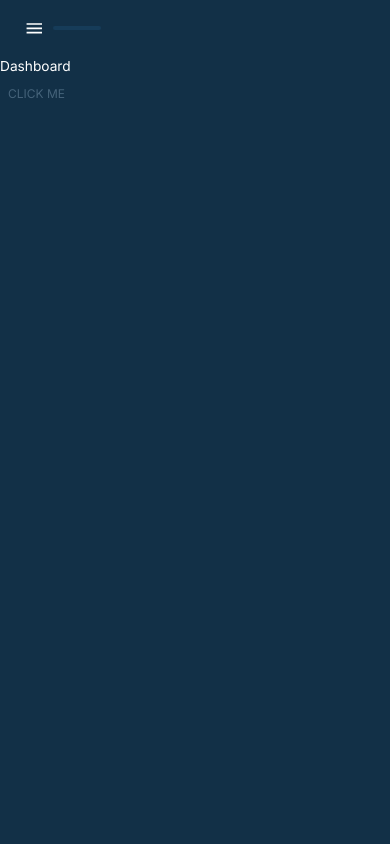
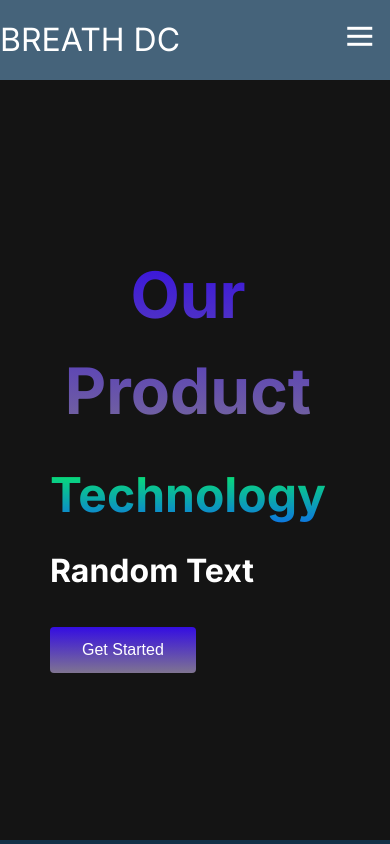
Before and after one commit to rachel-reese/BDC_app, a React (Create React App) app in the folder client/: page / in a window 390 px wide. Before the commit this address led to /dashboard. Built offline with nearby package versions, Linux system fonts and the light colour scheme.

Commit message:
Added buttons on the home screen

```diff
--- a/client/src/App.js
+++ b/client/src/App.js
@@ -8,6 +8,7 @@ import Dashboard from "scenes/dashboard";
 import CheckStatus from "scenes/checkstatus";
 import AirQuality from "scenes/airquality";
 import Layout from "scenes/layout";
+import HomePage from "scenes/home";
 
 
 function App() {
@@ -20,7 +21,7 @@ function App() {
           <CssBaseline />
           <Routes>
             <Route element={<Layout />}>
-              <Route path="/" element={<Navigate to="/dashboard" replace />} />
+              <Route path="/" element={<HomePage />} />
               <Route path="/dashboard" element={<Dashboard />} />
               <Route path="/checkstatus" element={<CheckStatus />} />
               <Route path="/airquality" element={<AirQuality />} />
--- /dev/null
+++ b/client/src/components/Landing.css
@@ -0,0 +1,97 @@
+.main{
+    background-color: #141414;
+}
+
+.main__container{
+    display: grid;
+    grid-template-columns: 1fr 1fr;
+    align-items: center;
+    justify-self: center;
+    margin:0 auto;
+    height: 90vh;
+    background-color: #141414;
+    z-index: 1;
+    width: 100%;
+    max-width:  1300px;
+    padding: 0 50px;
+}
+
+.main__content h1{
+    font-size: 4rem;
+    background-color: #4e54b5;
+    background-image: linear-gradient(to top, #7f7491 0% , #340de2 100%);
+    background-size: 100%;
+    -webkit-background-clip: text;
+    -moz-background-clip: text;
+    -webkit-text-fill-color: transparent;
+    -moz-text-filler-color: transparent;
+}
+
+.main__content h2{
+    font-size: 3rem;
+    background-color: #4e54b5;
+    background-image:linear-gradient(to top, #0e65f0 0% , #07fe55 100%) ;
+    background-size: 100%;
+    -webkit-background-clip: text;
+    -moz-background-clip: text;
+    -webkit-text-fill-color: transparent;
+    -moz-text-filler-color: transparent;
+}
+
+.main__content p{
+    margin-top: 1rem;
+    font-size: 2rem;
+    font-weight: 700;
+    color: #fff
+}
+
+.main__btn {
+    font-size: 1rem;
+    background-image: linear-gradient(to top, #7f7491 0% , #340de2 100%);
+    padding: 14px 32px;
+    border: none;
+    border-radius: 4px;
+    color: #fff;
+    margin-top: 2rem;
+    cursor: pointer;
+    position: relative;
+    transition: all 0.35s;
+    outline: none;
+
+}
+
+.main__btn a {
+    position: relative;
+    z-index: 2;
+    color: #fff;
+    text-decoration: none;
+}
+
+.main__btn:after {
+    position: absolute;
+    content: "";
+    top: 0;
+    left: 0;
+    width: 0;
+    height: 100%;
+    background: #8dd028;
+    transition: all 0.35s;
+    border-radius: 4px;
+}
+
+.main__btn:hover {
+    color: #fff;
+}
+
+.main__btn:hover:after {
+    width: 100%;
+}
+
+.main__img--conrainer {
+    text-align: center;
+}
+
+#main__img {
+    height: 80%;
+    width: 80%;
+}
--- /dev/null
+++ b/client/src/components/Landing.jsx
@@ -0,0 +1,21 @@
+import "./Landing.css"
+const Landing = () => {
+  return (<>
+    <div className="main">
+      <div className="main__container">
+        <div className="main__content">
+          <h1>Our Product</h1>
+          <h2>Technology</h2>
+          <p>Random Text</p>
+          <button className="main__btn"><a href="/">Get Started</a></button>
+        </div>
+        <div className="main__img--container">
+
+        </div>
+      </div>
+    </div>
+
+  </>)
+}
+
+export default Landing;
--- /dev/null
+++ b/client/src/components/Navbar.css
@@ -0,0 +1,191 @@
+.navbar{
+    background: #45637A;
+    height: 80px;
+    display: flex;
+    justify-content: center;
+    align-items: center;
+    font-size: 1.2rem;
+    position : sticky;
+    top: 0;
+    z-index:999 ;
+
+}
+
+.navbar__container{
+    display: flex;
+    justify-content: space-between;
+    height: 80px;
+    z-index: 1;
+    width: 100%;
+    max-width: 1300px;
+    margin: 0 auto;
+    padding:0 50px ;
+}
+
+#navbar__logo{
+    background-color: #ffffff;
+    background-size: 100% ;
+    -webkit-background-clip: text;
+    -moz-background-clip: text;
+    -webkit-text-fill-color: transparent;
+    -moz-text-fill-color: transparent;
+    display: flex;
+    align-items: center;
+    cursor: pointer;
+    text-decoration: none;
+    font-size: 2rem;
+}
+
+.fa-gem {
+    margin-right: 0.5rem;
+}
+
+.navbar__menu{
+    display: flex;
+    align-items: center;
+    list-style: none;
+    text-align: center;
+}
+
+.navbar__item{
+    height: 80px
+}
+
+.navbar__links{
+    color: #ffff;
+    display: flex;
+    align-items: center;
+    justify-content: center;
+    text-decoration: none;
+    padding: 0 1rem;
+    height: 100%;
+}
+
+.navbar__btn{
+    display: flex;
+    justify-content: center;
+    align-items: center;
+    padding: 0 1rem;
+    width: 100%;
+}
+
+.button{
+    display: flex;
+    justify-content: center;
+    align-items: center;
+    text-decoration: none;
+    padding: 10px 20px;
+    height: 100%;
+    width: 100%;
+    border: none;
+    outline: none;
+    border-radius: 4px;
+    background: #040f9f ;
+    color: #fff;
+}
+
+
+.button:hover{
+    background: navy;
+    transition: all 0.3s ease;
+}
+
+.navbar__links:hover{
+    color: grey;
+    transition: all 0.3s ease;
+}
+
+@media screen and (max-width: 960px){
+    .navbar__container{
+        display: flex;
+        justify-content: space-between;
+        height: 80px;
+        z-index: 1;
+        width: 100%;
+        max-width: 1300px;
+        padding: 0;
+    }
+    .navbar__menu{
+        display: grid;
+        grid-template-columns: auto;
+        margin: 0;
+        width: 100%;
+        position: absolute;
+        top: -1000px;
+        opacity: 0;
+        transition: all 0.5s ease;
+        height: 50vh;
+        z-index: -1;
+        background-color: #131313
+    }
+
+    .navbar__menu.active{
+        background-color: #131313;
+        top: 100%;
+        opacity: 1;
+        transition: all 0.5s ease;
+        z-index: 99;
+        height: 50vh;
+        font-size: 1.6rem;
+    }
+
+    #navbar_logo{
+        padding-left: 25px;
+    }
+
+    .navbar__toggle .bar{
+        width: 25px;
+        height: 3px;
+        margin: 5px auto;
+        transition: all 0.3s ease-in-out;
+        background: #fff ;
+    }
+
+    .navbar__item{
+        width: 100%;
+    }
+
+    .navbar__links{
+        text-align: center;
+        padding: 2rem;
+        width: 100%;
+        display: table;
+    }
+
+    #mobile-menu{
+        position: absolute;
+        top: 20%;
+        right: 5%;
+        transform: translate(5%,20%);
+    }
+
+    .navbar__btn{
+        padding-bottom: 2rem;
+    }
+
+    .button{
+        display: felx;
+        justify-content: center;
+        align-items: center;
+        width: 80%;
+        height: 80px;
+        margin: 0;
+    }
+
+    .navbar__toggle .bar{
+        display: block;
+        cursor: pointer;
+    }
+
+    #mobile-menu.is-active .bar:nth-child(2){
+        opacity:0;
+    }
+
+    #mobile-menu.is-active .bar:nth-child(1){
+        transform: translateY(8px) rotate(45deg);
+    }
+
+    #mobile-menu.is-active .bar:nth-child(3){
+        transform: translateY(-8px) rotate(-45deg);
+    }
+}
--- a/client/src/components/Navbar.jsx
+++ b/client/src/components/Navbar.jsx
@@ -1,4 +1,5 @@
 import React, { useState } from 'react';
+import "./Navbar.css";
 import { LightModeOutlined, DarkModeOutlined, Menu as MenuIcon, Search, SettingsOutlined, ArrowDropDownOutlined } from '@mui/icons-material';
 import FlexBetween from 'components/FlexBetween';
 import { useDispatch } from 'react-redux';
@@ -6,25 +7,48 @@ import { setMode } from 'state';
 import { useTheme, AppBar, Toolbar, IconButton } from '@mui/material';
 
 const Navbar = () => {
-    const dispatch = useDispatch();
-    const theme = useTheme();
+  const dispatch = useDispatch();
+  const theme = useTheme();
   return (
-   <AppBar
-        sx={{
-            position: "static",
-            background: "none",
-            boxShadow: "none",
-        }}>
-        <Toolbar sx={{ justifyContent: "space-between"}}>
-            <FlexBetween>
-                <IconButton onClick={() => console.log('open/close sidebar')}>
-                    <MenuIcon/>
-                </IconButton>
-                <FlexBetween backgroundColor = {theme.palette.background.alt} borderRadius="9px" gap="3rem" p="0.1rem 1.5rem">
-                </FlexBetween>
-            </FlexBetween>
-        </Toolbar>
-    </AppBar>
+    <>
+      <nav className="navbar">
+        <div className="navbar__container">
+
+          <a href="/" id="navbar__logo">BREATH DC</a>
+          <div className="navbar__toggle" id="mobile-menu">
+            <span className="bar"></span>
+            <span className="bar"></span>
+            <span className="bar"></span>
+          </div>
+          <ul className="navbar__menu">
+            <li className="navbar__item">
+              <a href="/" className="navbar__links">
+                Home
+              </a>
+
+            </li>
+            <li className="navbar__item">
+              <a href="/airquality" className="navbar__links">
+                Table
+              </a>
+
+            </li>
+            <li className="navbar__btn">
+              <a href="/checkstatus" className="button">
+                Search Your ID
+              </a>
+            </li>
+          </ul>
+
+
+        </div>
+      </nav>
+
+
+
+
+
+    </>
   )
 }
 
--- /dev/null
+++ b/client/src/scenes/home/index.js
@@ -0,0 +1,16 @@
+import React from "react";
+import Landing from "components/Landing";
+import { Button } from "@mui/material";
+import { useNavigate } from "react-router-dom";
+
+const HomePage = () => {
+  const navigate = useNavigate();
+  return (
+    <>
+      <Landing/>
+
+    </>
+  );
+};
+
+export default HomePage;
```
Also changed, not shown: client/assets/pic1.svg (added).
